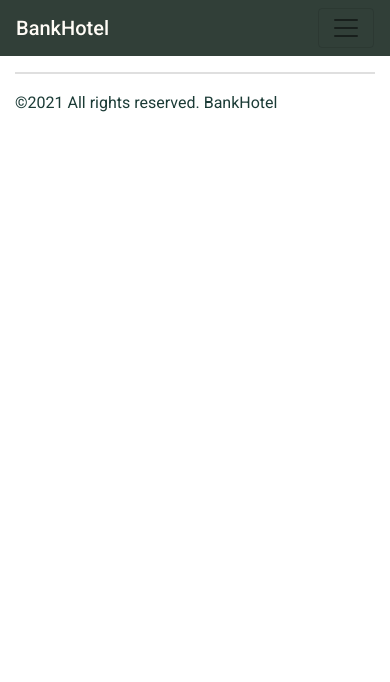
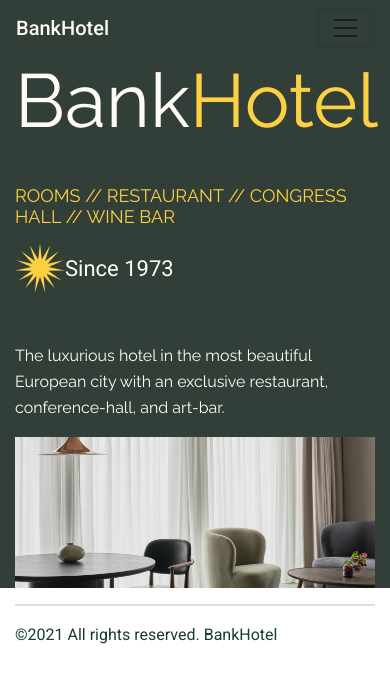
Before and after one commit to Yaroslavvvvvvvv/bank_hotel_vue, a Vue app: page / in a window 390 px wide. Shown: the top 682 px of the page. Built offline with nearby package versions, Linux system fonts and the light colour scheme.

Commit message:
start home

```diff
--- a/src/App.vue
+++ b/src/App.vue
@@ -11,12 +11,13 @@
 
 
 
+
 import MyHeader from "@/components/MyHeader.vue";
 import MyFooter from "@/components/MyFooter.vue";
 
 export default {
   name: "App",
-  components: { MyFooter, MyHeader}
+  components: { MyFooter, MyHeader},
 }
 </script>
 
--- /dev/null
+++ b/src/assets/styles/my_home/home_first.scss
@@ -0,0 +1,95 @@
+@import "../variables";
+
+.home_first {
+  background: $background;
+
+  h1 {
+    color: $menu;
+    font-family: 'Raleway', sans-serif;
+    font-size: 9rem;
+    font-style: normal;
+    font-weight: 400;
+    line-height: normal;
+  }
+
+  .hotel_header {
+    color: $yellow;
+    font-family: 'Raleway', sans-serif;
+    font-size: 9rem;
+    font-style: normal;
+    font-weight: 400;
+    line-height: normal;
+  }
+
+  .home_star {
+    width: 50px;
+    height: 50px;
+  }
+
+  .since {
+    color: $menu;
+    font-family: 'Roboto', sans-serif;
+    font-size: 1.375rem;
+    font-style: normal;
+    font-weight: 400;
+    line-height: normal;
+    text-transform: capitalize;
+  }
+
+  .right_text {
+    margin-top: 150px;
+    color: $menu;
+    font-family: 'Raleway', sans-serif;
+    font-size: 1rem;
+    font-style: normal;
+    font-weight: 400;
+    line-height: 26px;
+  }
+
+  .left_text {
+    margin-top: 40px;
+    color: $yellow;
+    font-family: 'Raleway', sans-serif;
+    font-size: 1.125rem;
+    font-style: normal;
+    font-weight: 400;
+    line-height: normal;
+    text-transform: uppercase;
+  }
+
+  @media (max-width: 1199.98px) {
+    h1 {
+      font-size: 7.5rem;
+    }
+    .hotel_header {
+      font-size: 7.5rem;
+    }
+  }
+  @media (max-width: 991.98px) {
+    h1 {
+      font-size: 5.5rem;
+    }
+    .hotel_header {
+      font-size: 5.5rem;
+    }
+  }
+  @media (max-width: 767.98px) {
+    h1 {
+      font-size: 7rem;
+    }
+    .hotel_header {
+      font-size: 7rem;
+    }
+    .right_text {
+      margin-top: 50px;
+    }
+  }
+  @media (max-width: 575.98px) {
+    h1 {
+      font-size: 4.7rem;
+    }
+    .hotel_header {
+      font-size: 4.7rem;
+    }
+  }
+}
--- /dev/null
+++ b/src/components/HomeFirst.vue
@@ -0,0 +1,35 @@
+<template>
+<section class="home_first">
+  <div class="container">
+    <div class="row">
+      <div class="col-lg-7 col-md-7 col-sm-12">
+       <h1>Bank<span class="hotel_header">Hotel</span></h1>
+        <p class="left_text">rooms // restaurant // congress hall // wine bar</p>
+      </div>
+      <div class="col-lg-5 col-md-5 col-sm-12">
+        <div class="d-flex align-items-center">
+          <img src="../assets/img/room/third_section/third_star.svg" alt="star" class="home_star">
+          <span class="since">since 1973</span>
+        </div>
+        <p class="right_text">The luxurious hotel in the most beautiful<br>
+          European city with an exclusive restaurant,<br>
+          conference-hall, and art-bar.</p>
+      </div>
+    </div>
+    <div class="position-relative">
+      <img src="../assets/img/home/home_first/big_room.png" alt="room" class="mw-100">
+    </div>
+  </div>
+</section>
+</template>
+
+<script>
+export default {
+  name: "HomeFirst"
+}
+</script>
+
+<style scoped lang="scss">
+@import "../assets/styles/my_home/home_first";
+
+</style>
--- /dev/null
+++ b/src/components/MyHome.vue
@@ -0,0 +1,19 @@
+<template>
+  <home-first/>
+</template>
+
+<script>
+
+
+import HomeFirst from "@/components/HomeFirst.vue";
+
+export default {
+  name: "MyHome",
+  components: {HomeFirst},
+}
+</script>
+
+<style scoped lang="scss">
+
+
+</style>
--- a/src/router.js
+++ b/src/router.js
@@ -2,6 +2,8 @@ import Vue from 'vue'
 import Router from 'vue-router'
 import MyRoom from "@/components/MyRoom.vue";
 import MyRestaurant from "@/components/MyRestaurant.vue";
+import MyHome from "@/components/MyHome.vue";
+
 
 Vue.use(Router);
 
@@ -11,14 +13,17 @@ let router = new Router({
             path: '/rooms',
             name: 'rooms',
             component: MyRoom,
-            props: true
         },
         {
             path: '/restaurant',
             name: 'restaurant',
             component: MyRestaurant,
-            props: true
-        }
+        },
+        {
+            path: '/',
+            name: 'home',
+            component: MyHome,
+        },
     ]
 })
 
```
Also changed, not shown: src/assets/img/home/home_first/big_room.png (added).
